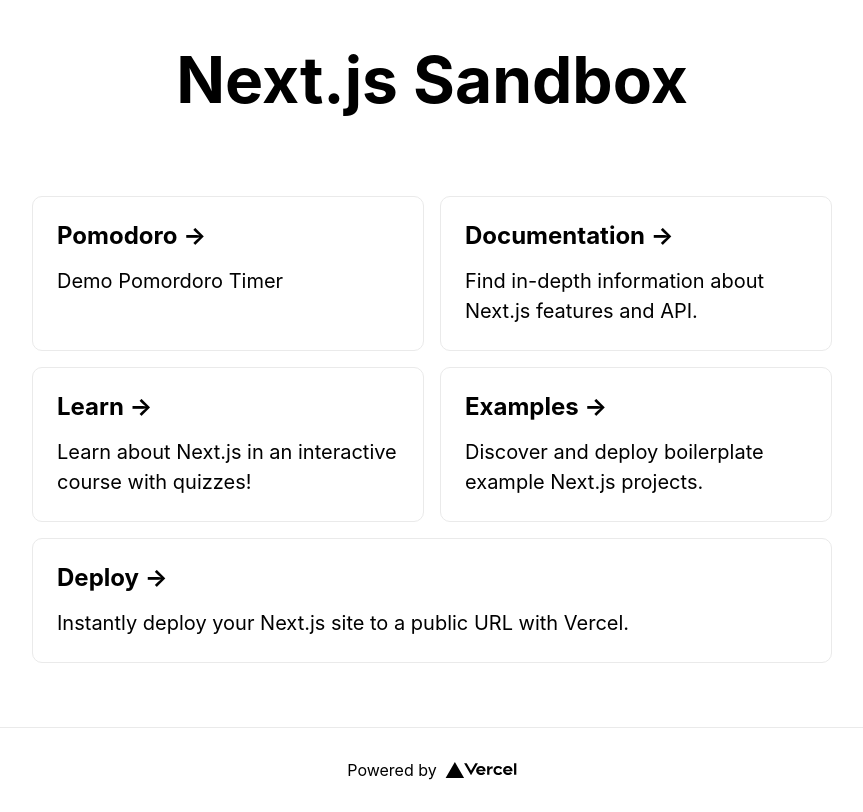
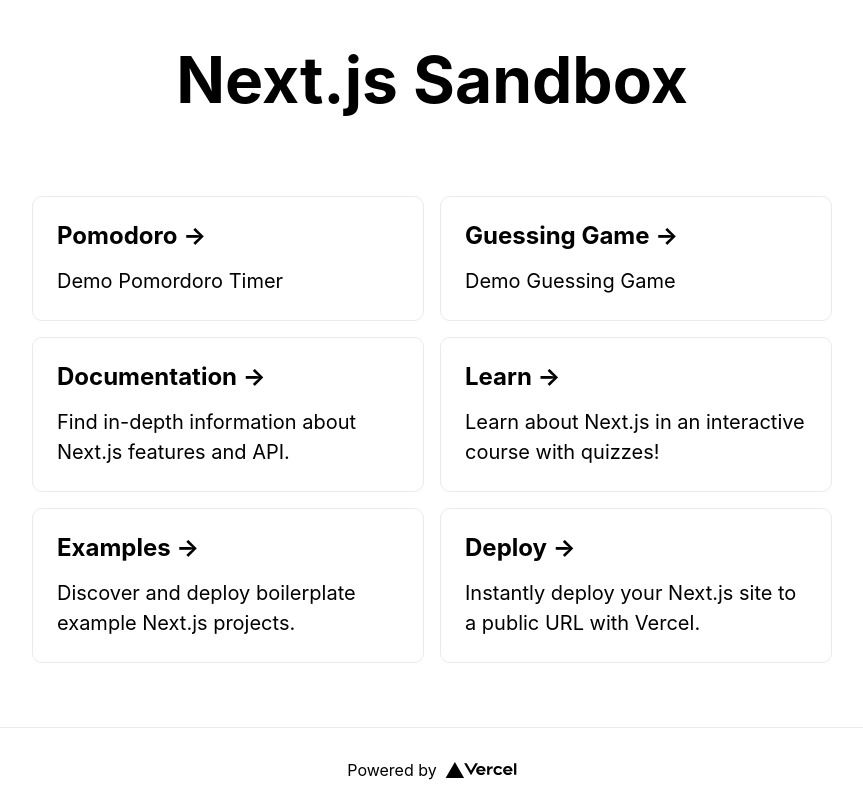
Before and after one commit to tolkadot/next-sandbox, a Next.js app: page / in a window 1280 px wide. Shown: the whole page, without its empty margins (208-1071 px from the left). Built offline with nearby package versions, Linux system fonts and the light colour scheme; a web font is replaced by a local one.

Commit message:
feat(index): add game to landing page

```diff
--- a/pages/index.tsx
+++ b/pages/index.tsx
@@ -7,8 +7,6 @@
 import styles from "../styles/Home.module.css";
 
 const Home: NextPage = () => {
-
-
   return (
     <div className={styles.container}>
       <Head>
@@ -27,6 +25,12 @@
             <a className={styles.card}>
               <h2>Pomodoro &rarr; </h2>
               <p>Demo Pomordoro Timer</p>
+            </a>
+          </Link>
+          <Link href="/guess">
+            <a className={styles.card}>
+              <h2>Guessing Game &rarr; </h2>
+              <p>Demo Guessing Game</p>
             </a>
           </Link>
 
```
